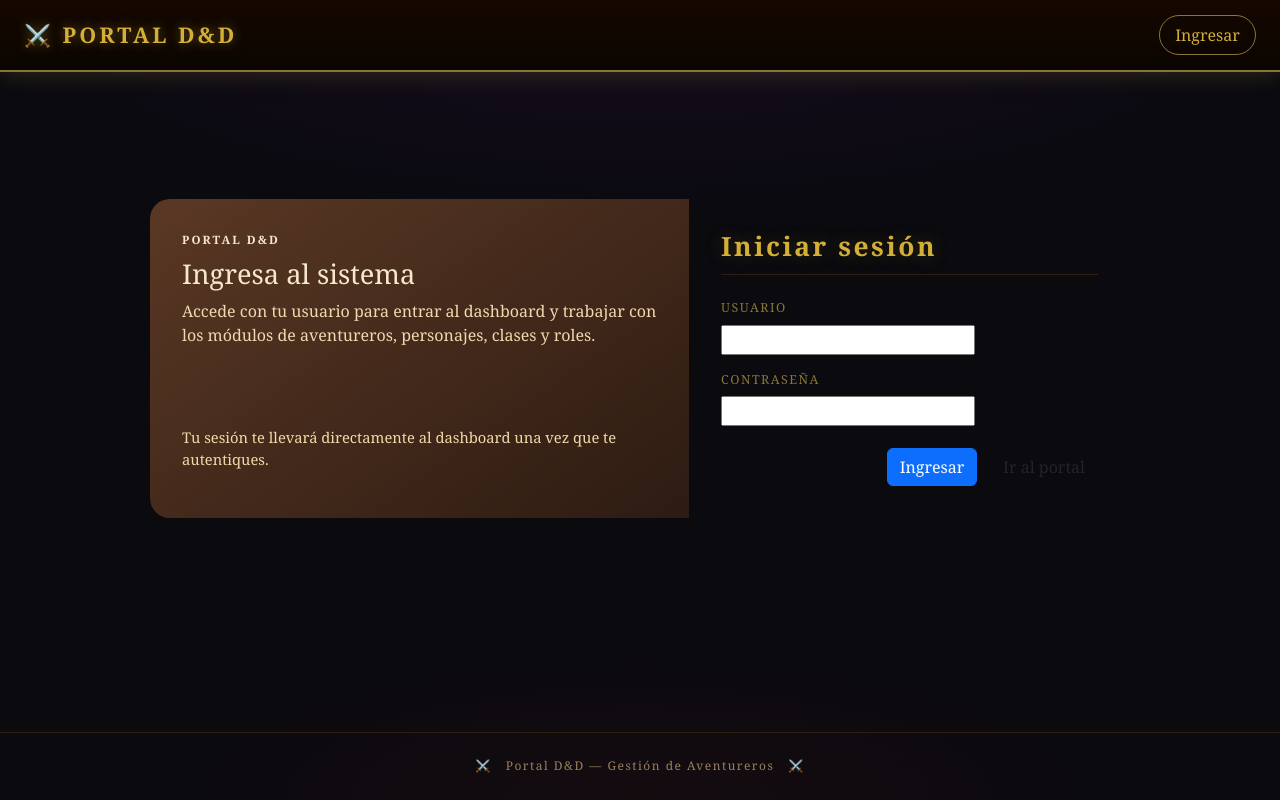
After one commit to nicohr3366/dnd-auth, a Django app: template usuarios/templates/usuarios/auth/login.html in a window 1280 px wide. The commit adds this page. Run offline with Django 3.2, Linux system fonts and the light colour scheme; the template is opened without the code that fills it, so the values that code supplies are empty, except form fields; tables that the repository leaves empty hold one stand-in row (values such as "Sample post"); form fields are guessed from the names that the template uses.

Commit message:
Implementacion de un login/logout

```diff
--- a/dnd_project/settings.py
+++ b/dnd_project/settings.py
@@ -25,7 +25,7 @@ SECRET_KEY = 'django-insecure-^b7d=ml3+pr+6@p-6r**750$8*y$q+1s8=%n3_)wxe53-ss#tq
 # SECURITY WARNING: don't run with debug turned on in production!
 DEBUG = True
 
-ALLOWED_HOSTS = []
+ALLOWED_HOSTS = ['localhost', '127.0.0.1', 'testserver']
 
 
 # Application definition
@@ -67,6 +67,10 @@ TEMPLATES = [
         },
     },
 ]
+
+LOGIN_URL = 'usuarios:login'
+LOGIN_REDIRECT_URL = 'usuarios:dashboard'
+LOGOUT_REDIRECT_URL = 'usuarios:login'
 
 WSGI_APPLICATION = 'dnd_project.wsgi.application'
 
--- a/dnd_project/urls.py
+++ b/dnd_project/urls.py
@@ -20,7 +20,7 @@ from django.views.generic import RedirectView
 
 urlpatterns = [
     path('admin/', admin.site.urls),
-    path('', RedirectView.as_view(pattern_name='usuarios:lista'), name='home'),
+    path('', RedirectView.as_view(pattern_name='usuarios:dashboard'), name='home'),
     path('usuarios/', include('usuarios.urls')),
     path('personajes/', include('gestion_personajes.urls')),
 ]
--- a/usuarios/static/usuarios/css/style.css
+++ b/usuarios/static/usuarios/css/style.css
@@ -71,6 +71,36 @@ body {
 .nav-link.active {
     color: var(--gold) !important;
     background: rgba(212, 175, 55, 0.07);
+}
+
+.nav-auth-item {
+    margin-left: 0.35rem;
+}
+
+.nav-logout-form {
+    margin: 0;
+}
+
+.nav-logout-btn,
+.nav-login-btn {
+    border: 1px solid var(--gold-dim);
+    border-radius: 999px;
+    padding: 0.45rem 0.95rem;
+    background: transparent;
+    color: var(--gold);
+    font: inherit;
+    text-decoration: none;
+    display: inline-flex;
+    align-items: center;
+    gap: 0.35rem;
+    cursor: pointer;
+    transition: all 0.2s ease;
+}
+
+.nav-logout-btn:hover,
+.nav-login-btn:hover {
+    background: rgba(212, 175, 55, 0.12);
+    color: var(--gold-hover);
 }
 
 /* Main container */
@@ -361,6 +391,148 @@ body {
 }
 .empty-icon { font-size: 2.75rem; margin-bottom: 1rem; opacity: 0.45; }
 
+/* Dashboard */
+.dashboard-hero {
+    display: grid;
+    grid-template-columns: 1.8fr 1fr;
+    gap: 1rem;
+    align-items: stretch;
+    margin-bottom: 1rem;
+}
+
+.dashboard-banner,
+.dashboard-side,
+.metric-card {
+    background: linear-gradient(180deg, rgba(255,255,255,0.58), rgba(248,241,223,0.96));
+    border: 1px solid var(--line);
+    border-radius: 16px;
+    box-shadow: var(--shadow);
+}
+
+.dashboard-banner {
+    padding: 1.5rem;
+}
+
+.dashboard-side {
+    padding: 1.5rem;
+    display: flex;
+    flex-direction: column;
+    justify-content: space-between;
+    gap: 1rem;
+}
+
+.dashboard-kicker {
+    color: var(--gold-dark);
+    text-transform: uppercase;
+    letter-spacing: 0.18em;
+    font-size: 0.72rem;
+    font-weight: 700;
+    margin-bottom: 0.65rem;
+}
+
+.dashboard-title {
+    font-family: 'Cinzel', serif;
+    font-size: clamp(1.65rem, 3vw, 2.35rem);
+    margin-bottom: 0.6rem;
+    color: var(--ink);
+}
+
+.dashboard-text {
+    color: var(--ink-soft);
+    max-width: 60ch;
+}
+
+.dashboard-actions {
+    display: flex;
+    flex-wrap: wrap;
+    gap: 0.75rem;
+    margin-top: 1.1rem;
+}
+
+.dashboard-grid {
+    display: grid;
+    grid-template-columns: repeat(5, minmax(0, 1fr));
+    gap: 0.9rem;
+    margin: 1rem 0 0;
+}
+
+.metric-card {
+    padding: 1rem;
+}
+
+.metric-value {
+    font-family: 'Cinzel', serif;
+    font-size: 2rem;
+    line-height: 1;
+    color: var(--gold-dark);
+    margin-bottom: 0.35rem;
+}
+
+.metric-label {
+    font-size: 0.78rem;
+    text-transform: uppercase;
+    letter-spacing: 0.12em;
+    color: var(--ink-soft);
+}
+
+.dashboard-note {
+    font-size: 0.92rem;
+    color: var(--ink-soft);
+}
+
+.auth-shell {
+    min-height: calc(100vh - 220px);
+    display: grid;
+    place-items: center;
+    padding: 1.5rem 0 2rem;
+}
+
+.auth-card {
+    width: min(980px, 100%);
+    display: grid;
+    grid-template-columns: 1.1fr 0.9fr;
+    gap: 0;
+    overflow: hidden;
+    border-radius: 20px;
+    box-shadow: var(--shadow);
+    border: 1px solid var(--line);
+    background: linear-gradient(180deg, var(--bg-card-soft), var(--bg-card));
+}
+
+.auth-visual {
+    padding: 2rem;
+    background: linear-gradient(145deg, #5a3824 0%, #2d1b12 100%);
+    color: #f7e8cc;
+    display: flex;
+    flex-direction: column;
+    justify-content: space-between;
+    gap: 1rem;
+}
+
+.auth-visual h2 {
+    color: #f7e8cc;
+    font-size: 1.7rem;
+}
+
+.auth-visual p {
+    color: #efd9b0;
+}
+
+.auth-form-panel {
+    padding: 2rem;
+}
+
+.auth-form-panel form {
+    margin-top: 1rem;
+}
+
+.auth-actions {
+    display: flex;
+    justify-content: flex-end;
+    gap: 0.8rem;
+    margin-top: 1.4rem;
+}
+
 /* Footer */
 .dnd-footer {
     text-align: center;
@@ -382,4 +554,9 @@ body {
     .dnd-title { font-size: 1.3rem; }
     .action-bar { flex-direction: column; align-items: flex-start; }
     .form-page { margin: 1rem auto; }
+    .dashboard-hero,
+    .auth-card,
+    .dashboard-grid { grid-template-columns: 1fr; }
+    .dashboard-actions,
+    .auth-actions { flex-direction: column; }
 }
--- /dev/null
+++ b/usuarios/templates/usuarios/auth/login.html
@@ -0,0 +1,59 @@
+{% extends 'usuarios/base.html' %}
+
+{% block title %}Iniciar sesión{% endblock %}
+
+{% block content %}
+<section class="auth-shell">
+    <div class="auth-card">
+        <div class="auth-visual">
+            <div>
+                <div class="dashboard-kicker">Portal D&amp;D</div>
+                <h2>Ingresa al sistema</h2>
+                <p>
+                    Accede con tu usuario para entrar al dashboard y trabajar con los módulos de aventureros,
+                    personajes, clases y roles.
+                </p>
+            </div>
+            <p class="dashboard-note" style="color: #f0d9a8;">
+                Tu sesión te llevará directamente al dashboard una vez que te autentiques.
+            </p>
+        </div>
+
+        <div class="auth-form-panel">
+            <h1 class="dnd-title">Iniciar sesión</h1>
+
+            {% if form.non_field_errors %}
+                <div class="alert alert-danger">
+                    {% for error in form.non_field_errors %}
+                        <div>{{ error }}</div>
+                    {% endfor %}
+                </div>
+            {% endif %}
+
+            <form method="post" novalidate>
+                {% csrf_token %}
+                <div class="mb-3">
+                    <label for="id_username" class="form-label">Usuario</label>
+                    {{ form.username }}
+                    {% if form.username.errors %}<div class="invalid-feedback d-block">{{ form.username.errors.0 }}</div>{% endif %}
+                </div>
+
+                <div class="mb-3">
+                    <label for="id_password" class="form-label">Contraseña</label>
+                    {{ form.password }}
+                    {% if form.password.errors %}<div class="invalid-feedback d-block">{{ form.password.errors.0 }}</div>{% endif %}
+                </div>
+
+                {% if next %}
+                    <input type="hidden" name="next" value="{{ next }}">
+                {% endif %}
+
+                <div class="auth-actions">
+                    <button type="submit" class="btn btn-primary">Ingresar</button>
+                    <a href="{% url 'usuarios:lista' %}" class="btn btn-neutral">Ir al portal</a>
+                </div>
+            </form>
+        </div>
+    </div>
+</section>
+{% endblock %}
--- a/usuarios/templates/usuarios/base.html
+++ b/usuarios/templates/usuarios/base.html
@@ -13,21 +13,25 @@
 
 <nav class="navbar navbar-expand-lg">
     <div class="container-fluid px-4">
-        <a class="navbar-brand" href="{% url 'usuarios:lista' %}">&#9876;&#65039; PORTAL D&amp;D</a>
+        <a class="navbar-brand" href="{% url 'usuarios:dashboard' %}">&#9876;&#65039; PORTAL D&amp;D</a>
         <button class="navbar-toggler border-0" type="button" data-bs-toggle="collapse" data-bs-target="#navMenu"
                 aria-controls="navMenu" aria-expanded="false">
             <span style="color: var(--gold); font-size: 1.4rem;">&#9776;</span>
         </button>
         <div class="collapse navbar-collapse" id="navMenu">
             <ul class="navbar-nav ms-auto align-items-center gap-1">
+                {% if user.is_authenticated %}
                     <li class="nav-item">
-                    <a class="nav-link {% if 'rol' not in request.resolver_match.url_name %}active{% endif %}"
+                        <a class="nav-link {% if request.resolver_match.url_name == 'dashboard' %}active{% endif %}"
+                           href="{% url 'usuarios:dashboard' %}">
+                            &#9876;&#65039; Dashboard
+                        </a>
+                    </li>
+                    <li class="nav-item">
+                        <a class="nav-link {% if request.resolver_match.url_name == 'lista' %}active{% endif %}"
                            href="{% url 'usuarios:lista' %}">
                             &#129497; Aventureros
                         </a>
-                </li>
-                <li class="nav-item">
-                    <span class="nav-link" style="color: var(--gold-dim); opacity: 0.4; cursor: default;">|</span>
                     </li>
                     <li class="nav-item">
                         <a class="nav-link {% if 'rol' in request.resolver_match.url_name %}active{% endif %}"
@@ -35,6 +39,23 @@
                             &#128737;&#65039; Roles
                         </a>
                     </li>
+                    <li class="nav-item">
+                        <a class="nav-link {% if 'personaje' in request.resolver_match.url_name %}active{% endif %}"
+                           href="{% url 'gestion_personajes:personaje_list' %}">
+                            &#128737;&#65039; Personajes
+                        </a>
+                    </li>
+                    <li class="nav-item nav-auth-item">
+                        <form method="post" action="{% url 'usuarios:logout' %}" class="nav-logout-form">
+                            {% csrf_token %}
+                            <button type="submit" class="nav-logout-btn">Salir</button>
+                        </form>
+                    </li>
+                {% else %}
+                    <li class="nav-item nav-auth-item">
+                        <a class="nav-login-btn" href="{% url 'usuarios:login' %}">Ingresar</a>
+                    </li>
+                {% endif %}
             </ul>
         </div>
     </div>
--- a/usuarios/urls.py
+++ b/usuarios/urls.py
@@ -1,9 +1,14 @@
 from django.urls import path
+from django.contrib.auth import views as auth_views
 from . import views
+from .forms import PortalAuthenticationForm
 
 app_name = 'usuarios'
 
 urlpatterns = [
+    path('login/', auth_views.LoginView.as_view(template_name='usuarios/auth/login.html', authentication_form=PortalAuthenticationForm, redirect_authenticated_user=True), name='login'),
+    path('logout/', auth_views.LogoutView.as_view(next_page='usuarios:login'), name='logout'),
+    path('dashboard/', views.dashboard, name='dashboard'),
     # Usuarios
     path('', views.usuarios_lista, name='lista'),
     path('crear/', views.usuario_crear, name='crear'),
```
Also changed, not shown: gestion_personajes/views.py (+14 -0 lines), usuarios/forms.py (+19 -0 lines), usuarios/templates/usuarios/dashboard.html (added, +57 -0 lines), usuarios/views.py (+42 -5 lines). Lines whose indentation alone changed are shown as unchanged.
